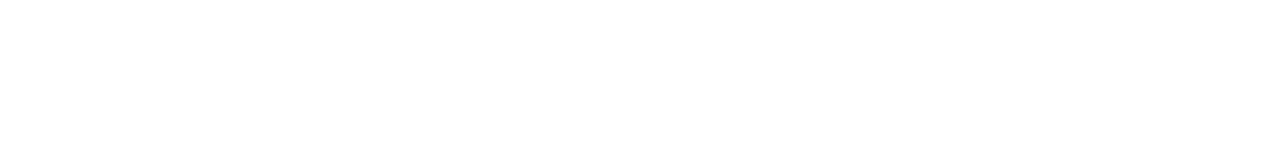
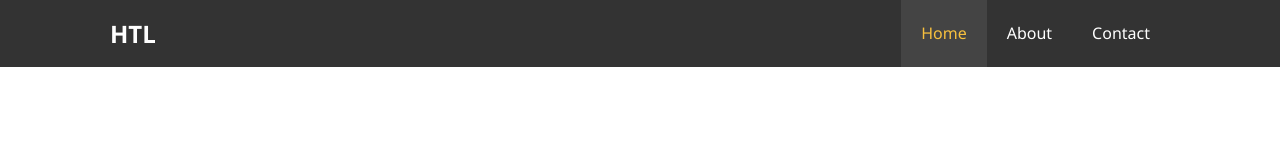
Before and after one commit to mariolazzari/modern-html-css, a plain HTML site: page 04_hotel/index.html in a window 1280 px wide. Drawn offline with Linux system fonts and the light colour scheme.

Commit message:
Done lesson 37 section 4

```diff
--- /dev/null
+++ b/04_hotel/css/style.css
@@ -0,0 +1,71 @@
+/* reset browser default */
+* {
+  margin: 0;
+  padding: 0;
+  box-sizing: border-box;
+}
+
+/* main style */
+body {
+  font-family: "Segoe UI", Tahoma, Geneva, Verdana, sans-serif;
+  line-height: 1.7em;
+}
+
+.container {
+  margin: auto;
+  max-width: 1100px;
+  overflow: auto;
+  padding: 0 20px;
+}
+
+a {
+  color: #333;
+  text-decoration: none;
+}
+
+h1,
+h2,
+h3 {
+  padding-bottom: 20px;
+}
+
+p {
+  margin: 10px 0;
+}
+
+/* Navbar */
+#navbar {
+  background: #333;
+  color: #fff;
+  overflow: auto;
+}
+
+#navbar a {
+  color: white;
+}
+
+#navbar h1 {
+  float: left;
+  padding-top: 20px;
+}
+
+#navbar ul {
+  list-style: none;
+  float: right;
+}
+
+#navbar ul li {
+  float: left;
+}
+
+#navbar ul li a {
+  display: block;
+  padding: 20px;
+  text-align: center;
+}
+
+#navbar ul li a:hover,
+#navbar ul li a.current {
+  background: #444;
+  color: #f7c03e;
+}
--- a/04_hotel/index.html
+++ b/04_hotel/index.html
@@ -4,7 +4,25 @@
     <meta charset="UTF-8" />
     <meta name="viewport" content="width=device-width, initial-scale=1.0" />
     <meta http-equiv="X-UA-Compatible" content="ie=edge" />
-    <title>Document</title>
+    <meta name="description" content="Welcome to my site" />
+    <meta name="keywords" content="hotel" />
+
+    <link rel="stylesheet" href="css/style.css" />
+
+    <title>Hotel BT | Welcome</title>
   </head>
-  <body></body>
+  <body>
+    <header>
+      <nav id="navbar">
+        <div class="container">
+          <h1 class="logo"><a href="index.html">HTL</a></h1>
+          <ul>
+            <li><a class="current" href="index.html">Home</a></li>
+            <li><a href="about.html">About</a></li>
+            <li><a href="contact.html">Contact</a></li>
+          </ul>
+        </div>
+      </nav>
+    </header>
+  </body>
 </html>
```
